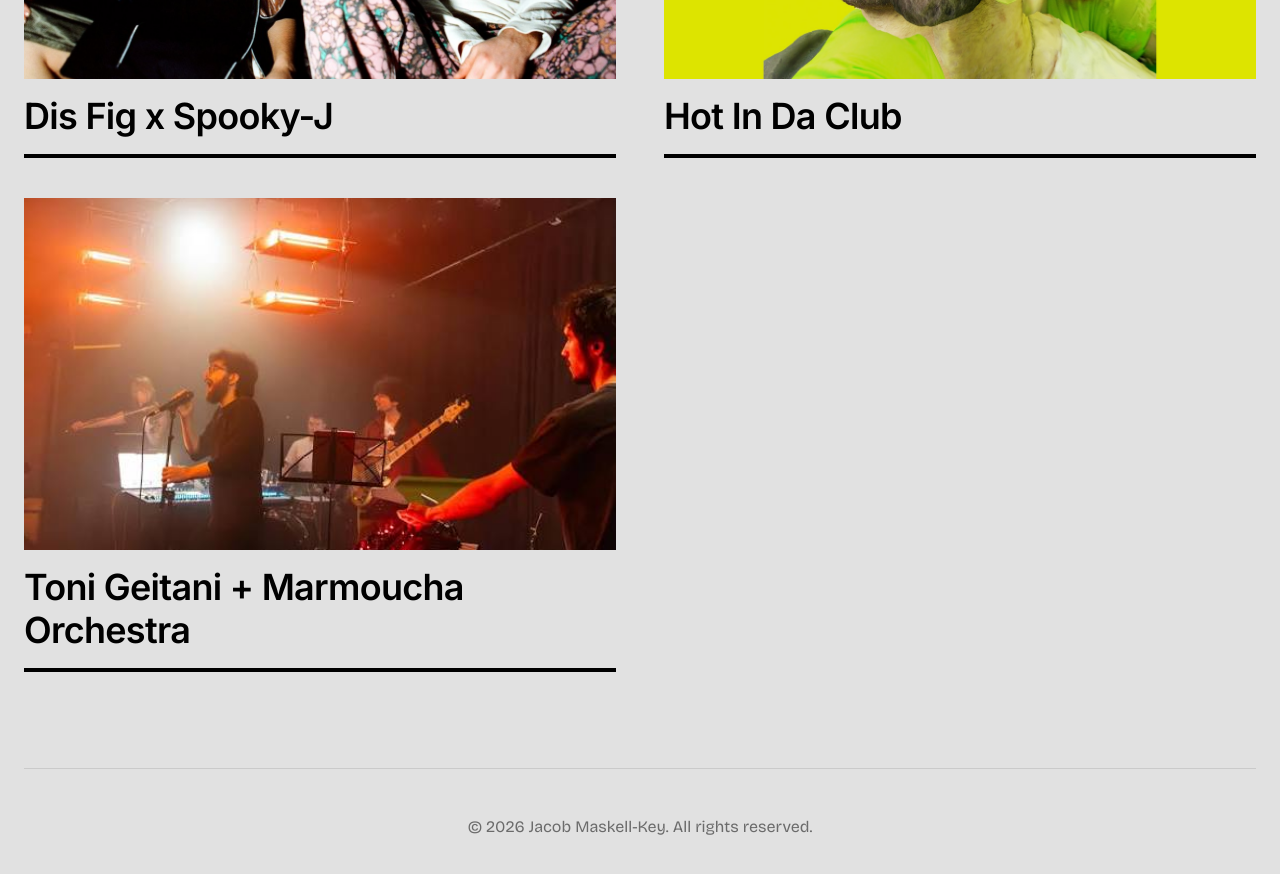
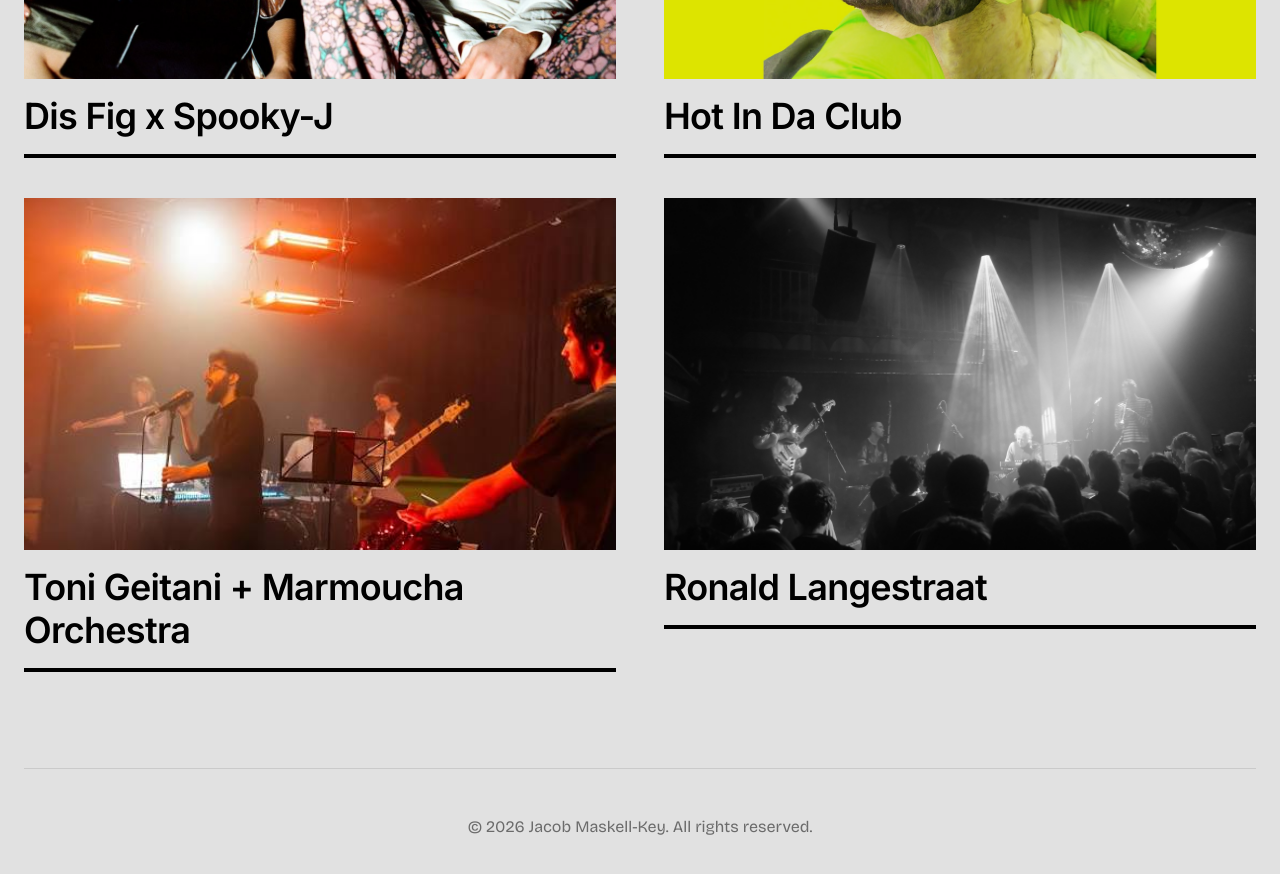
Before and after one commit to andriusax/jacob-maskell-key-website, a Jekyll site: the page built from live-projects.html, in a window 1280 px wide and 900 px high, scrolled down 1600 px. Shown: the top 874 px of the window. Built offline with Jekyll 4.4.1, drawn with Linux system fonts in a browser that asks for light colours.

Commit message:
Update _data/live_projects.yml (via Pages CMS)

```diff
--- a/_data/live_projects.yml
+++ b/_data/live_projects.yml
@@ -21,3 +21,6 @@
 - name: Toni Geitani + Marmoucha Orchestra
   image: /assets/images/uploads/images.jpeg
   video: https://www.youtube.com/shorts/yCx2GHTEa1w
+- name: Ronald Langestraat
+  image: /assets/images/uploads/dscf253235.jpg
+  video: https://www.youtube.com/watch?v=VTJhuIpd74Y
```
